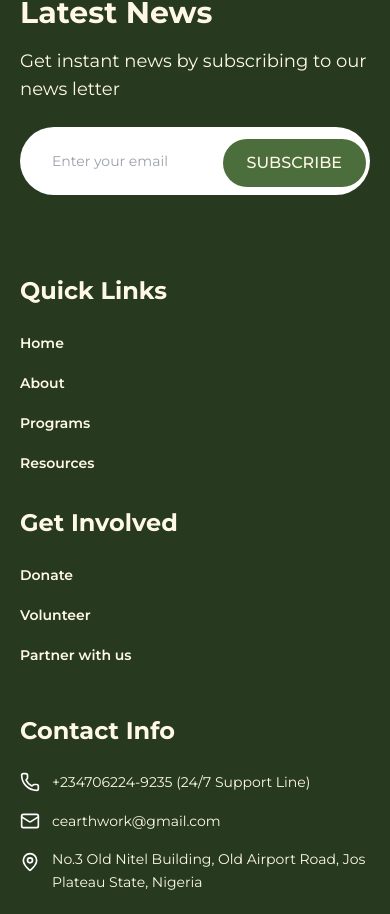
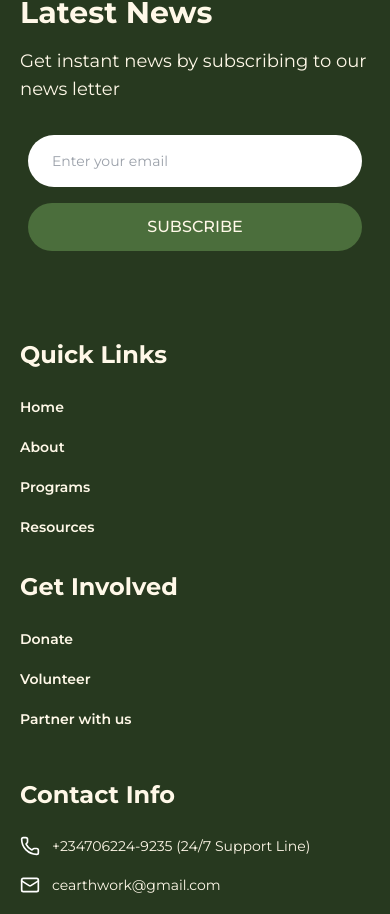
Before and after one commit to Akintayo74/CFEW-website-dian, a React (Vite) app: page / in a window 390 px wide. Shown: the part 8693-9607 px from the top of the page. Built offline with nearby package versions, Linux system fonts and the light colour scheme.

Commit message:
Change newsletter layout for 'Footer' section on mobile

```diff
--- a/src/components/Footer/Footer.jsx
+++ b/src/components/Footer/Footer.jsx
@@ -32,18 +32,18 @@ function Footer() {
 
                 <form
                   onSubmit={handleNewsletterSubmit}
-                  className="relative mb-8 flex max-w-lg rounded-full bg-white px-2 py-2 lg:mb-12"
+                  className="md:relative mb-8 flex flex-col gap-4 md:flex-row max-w-lg rounded-full md:bg-white px-2 py-2 lg:mb-12"
                 >
                   <input
                     type="email"
                     name="email"
                     placeholder="Enter your email"
-                    className="flex-1 rounded-full border-none px-6 py-4 text-sm text-gray-700 outline-none md:text-lg"
+                    className="flex-1 rounded-full border-none px-6 py-4 text-sm bg-white text-gray-700 outline-none md:text-lg"
                     required
                   />
                   <button
                     type="submit"
-                    className="absolute right-1 top-3 rounded-full bg-cfew-primary-500 px-6 py-3 font-medium transition-colors hover:bg-cfew-primary-600 md:px-8 md:py-4"
+                    className="md:absolute md:right-1 md:top-3 rounded-full bg-cfew-primary-500 px-6 py-3 font-medium transition-colors hover:bg-cfew-primary-600 md:px-8 md:py-4"
                   >
                     SUBSCRIBE
                   </button>
```
